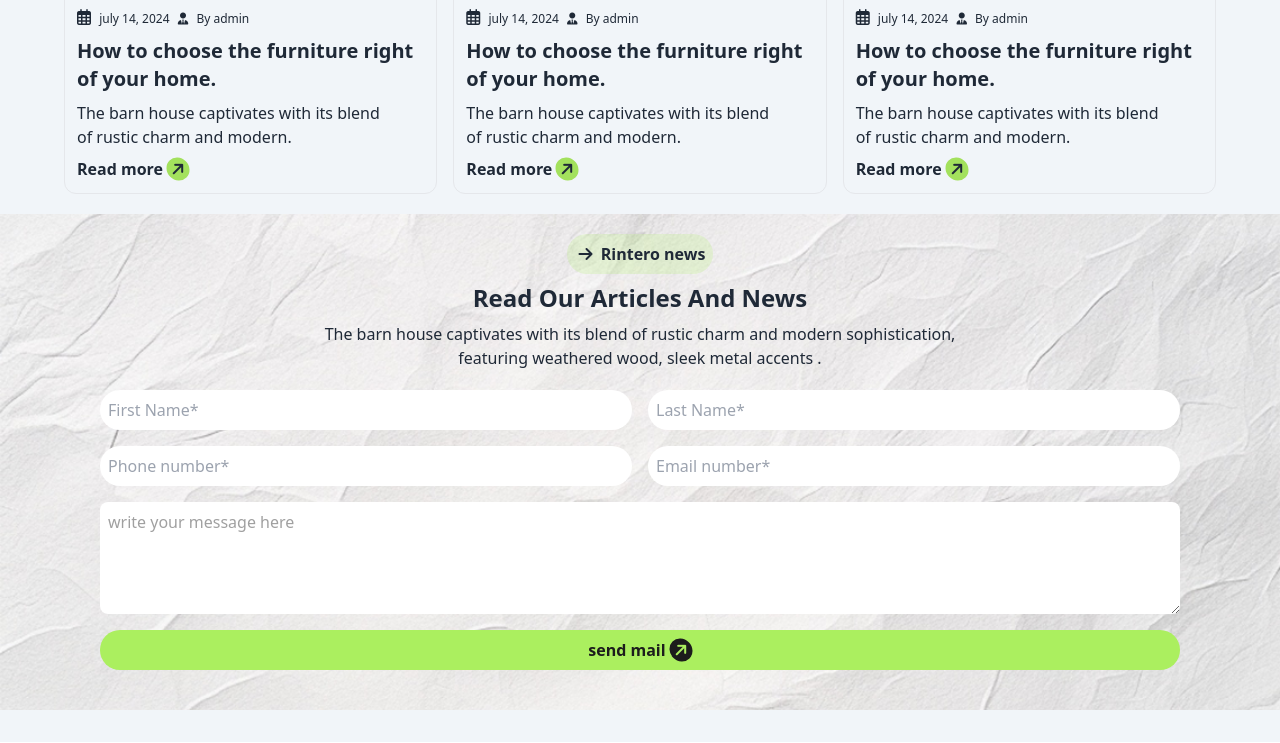
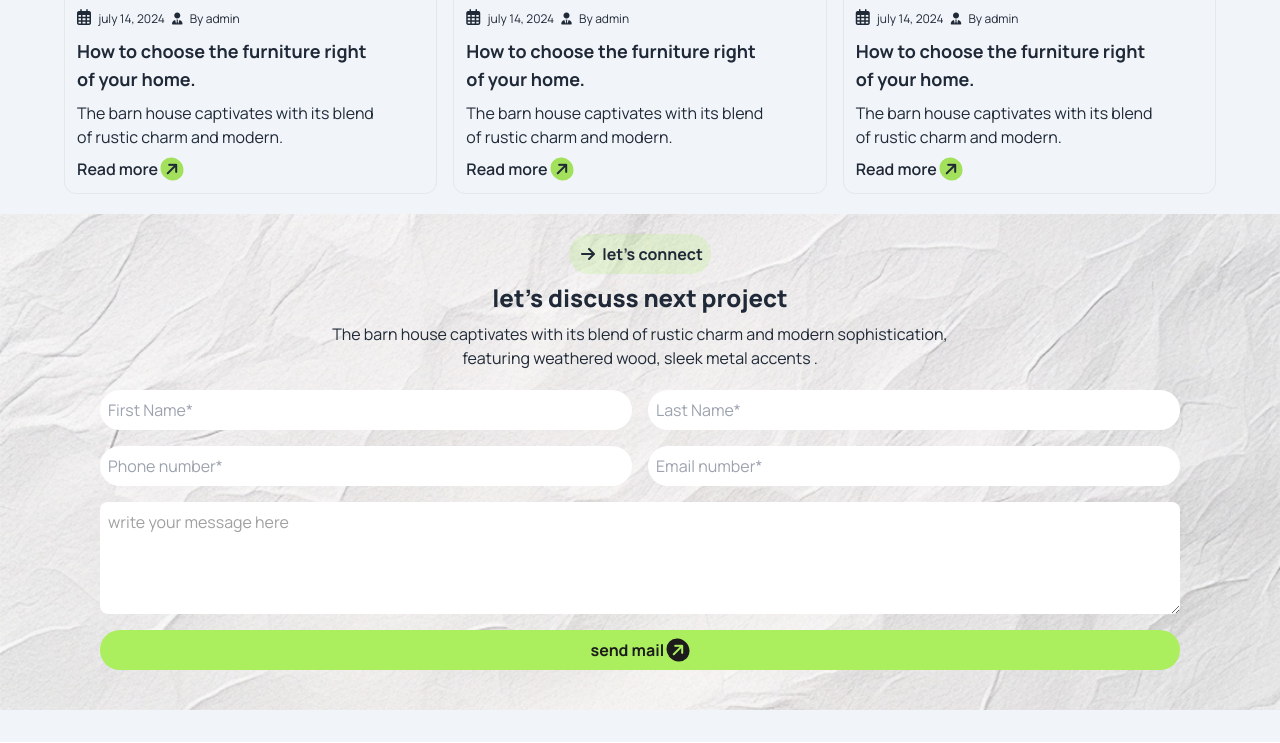
Before and after one commit to imamhossainapon/assignment-3, a plain HTML site: page index.html in a window 1280 px wide. Shown: the part 2901-3644 px from the top of the page. Drawn offline with nearby package versions, Linux system fonts and the light colour scheme.

Commit message:
google-font-and-solving-

```diff
--- a/index.html
+++ b/index.html
@@ -7,6 +7,11 @@
     <link href="https://cdn.jsdelivr.net/npm/daisyui@4.12.10/dist/full.min.css" rel="stylesheet" type="text/css" />
     <link rel="stylesheet" href="https://cdnjs.cloudflare.com/ajax/libs/font-awesome/6.6.0/css/all.min.css">
 <script src="https://cdn.tailwindcss.com"></script>
+<style>
+    @import url('https://fonts.googleapis.com/css2?family=Manrope:wght@200..800&display=swap');
+    body{font-family: "Manrope", sans-serif;}
+    </style>
+
 </head>
 <body>
     <header>
@@ -66,7 +71,7 @@
 <!-- header-content -->
  <div class="flex flex-col items-center space-y-4">
     <img src="./assets/banner.png" alt="">
-    <h1 class="md:text-4xl text-3xl font-bold text-center">A barn house of this design has a <br class="hidden md:block">striking appearance</h1>
+    <h1 class="md:text-4xl text-3xl font-extrabold text-center">A barn house of this design has a <br class="hidden md:block">striking appearance</h1>
     <p class="text-center">the barn house captivates with its blend of rustic charm and modern sophistication ,featuring weathered wood ,sleek metal <br> accents,and large windows that food the space with natural light,</p>
     <button class="bg-[#ABEF5F80] p-2 rounded-full w-full md:w-2/12"><h1 class="inline font-bold ">view details</h1><i class="fa-solid fa-arrow-right -rotate-45   rounded-[100%] p-1"></i></button>
 
@@ -82,7 +87,7 @@
             <div class="grid md:grid-cols-2 grid-cols-1 py-16 space-x-3 ">
                 <div class="space-y-4">
                     <div class="text-center md:text-start "><button class="bg-[rgb(255,255,255)] p-2 rounded-full "><h1 class="inline font-bold ">About us</h1><i class="fa-solid fa-arrow-right   rounded-[100%] p-1"></i></button>
-                    <h1 class="font-semibold text-2xl"> We design thoughtful,<br> liveable spaces</h1>
+                    <h1 class="font-extrabold text-2xl"> We design thoughtful,<br> liveable spaces</h1>
                     <p> the barn house captivates with its blend of rustic charm and <br> modern sophistication, featuring weathered wood, sleek metal accents.</p> </div>
 
                     <div class="flex space-x-4 bg-white p-8">
@@ -243,7 +248,7 @@
                             Rintero news
                         </h1></button>
 
-                        <h1 class="text-2xl font-bold">Read Our Articles And News  </h1>
+                        <h1 class="text-2xl font-extrabold">Read Our Articles And News  </h1>
                         <p>The barn house captivates with its blend of rustic charm and modern sophistication,<br>
                             featuring weathered wood, sleek metal accents .
                         </p></div>
@@ -258,7 +263,7 @@
                                     <p class="inline text-xs"> <i class="fa-solid fa-user-tie"></i></p>
 <p class="inline text-xs">By admin</p>
                              </div>
-                              <h1 class="text-xl font-semibold">How to choose the furniture right <br>  of your home.</h1>
+                              <h1 class="text-lg font-bold">How to choose the furniture right <br>  of your home.</h1>
                               <p>The barn house captivates with its blend <br> of rustic charm and modern. </p>
                               <h1 class=" font-semibold"> Read more  <i class="fa-solid fa-arrow-right -rotate-45 bg-[#a3e15d] rounded-[100%] p-1"></i></h1></div>
 
@@ -270,7 +275,7 @@
                                     <p class="inline text-xs"> <i class="fa-solid fa-user-tie"></i></p>
 <p class="inline text-xs">By admin</p>
                              </div>
-                              <h1 class="text-xl font-semibold">How to choose the furniture right <br>  of your home.</h1>
+                              <h1 class="text-lg font-bold">How to choose the furniture right <br>  of your home.</h1>
                               <p>The barn house captivates with its blend <br> of rustic charm and modern. </p>
                               <h1 class=" font-semibold"> Read more  <i class="fa-solid fa-arrow-right -rotate-45 bg-[#a3e15d] rounded-[100%] p-1"></i></h1></div>
 
@@ -282,7 +287,7 @@
                                     <p class="inline text-xs"> <i class="fa-solid fa-user-tie"></i></p>
 <p class="inline text-xs">By admin</p>
                              </div>
-                              <h1 class="text-xl font-semibold">How to choose the furniture right <br>  of your home.</h1>
+                              <h1 class="text-lg font-bold">How to choose the furniture right <br>  of your home.</h1>
                               <p>The barn house captivates with its blend <br> of rustic charm and modern. </p>
                               <h1 class=" font-semibold"> Read more  <i class="fa-solid fa-arrow-right -rotate-45 bg-[#a3e15d] rounded-[100%] p-1"></i></h1></div>
                             </div>
@@ -299,10 +304,10 @@
                   <div class="text-center space-y-2 mb-5"><button class="bg-[#ABEF5F33] p-2 rounded-full ">
                     <i class="fa-solid fa-arrow-right   rounded-[100%] p-1"></i>
                     <h1 class="inline font-bold ">
-                        Rintero news
+                        let's connect
                     </h1></button>
 
-                    <h1 class="text-2xl font-bold">Read Our Articles And News  </h1>
+                    <h1 class="text-2xl font-extrabold"> let's discuss next project </h1>
                     <p>The barn house captivates with its blend of rustic charm and modern sophistication,<br>
                         featuring weathered wood, sleek metal accents .
                     </p></div>
```
